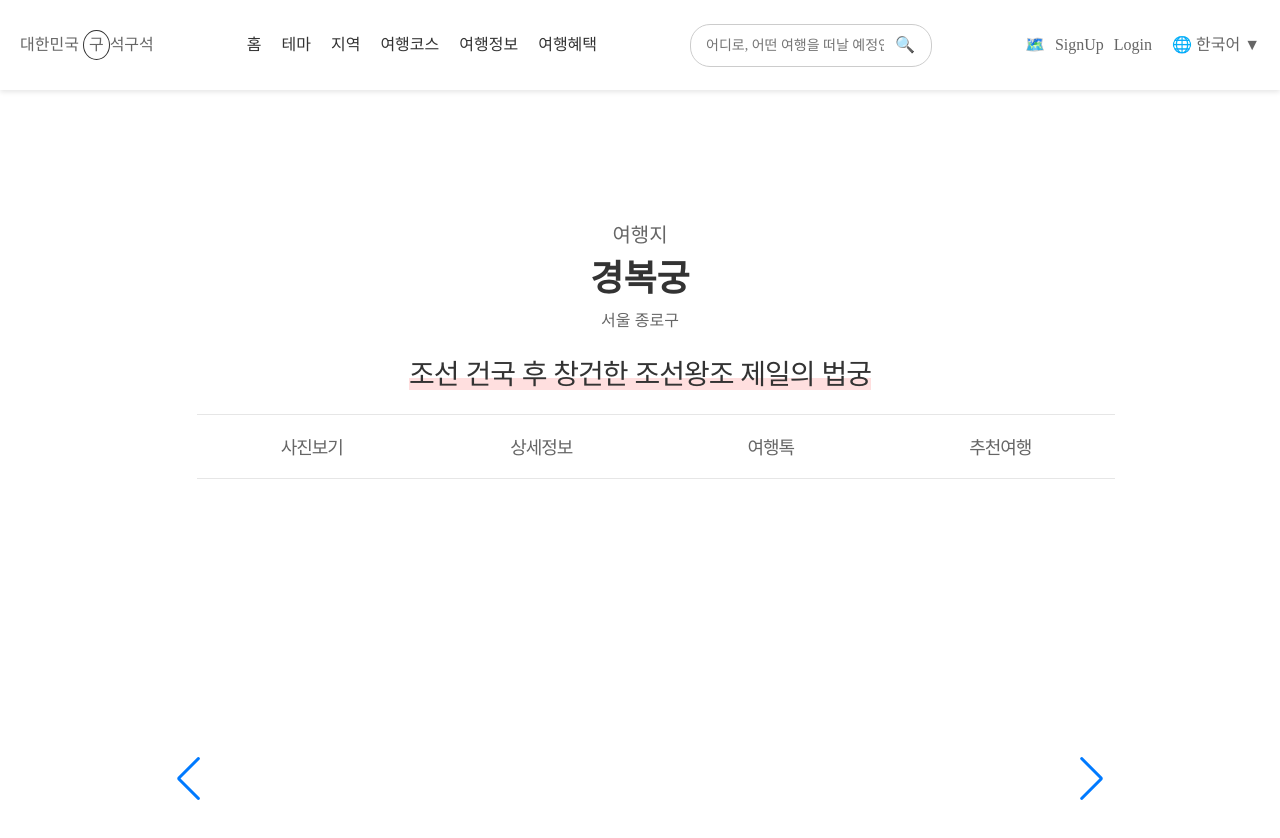
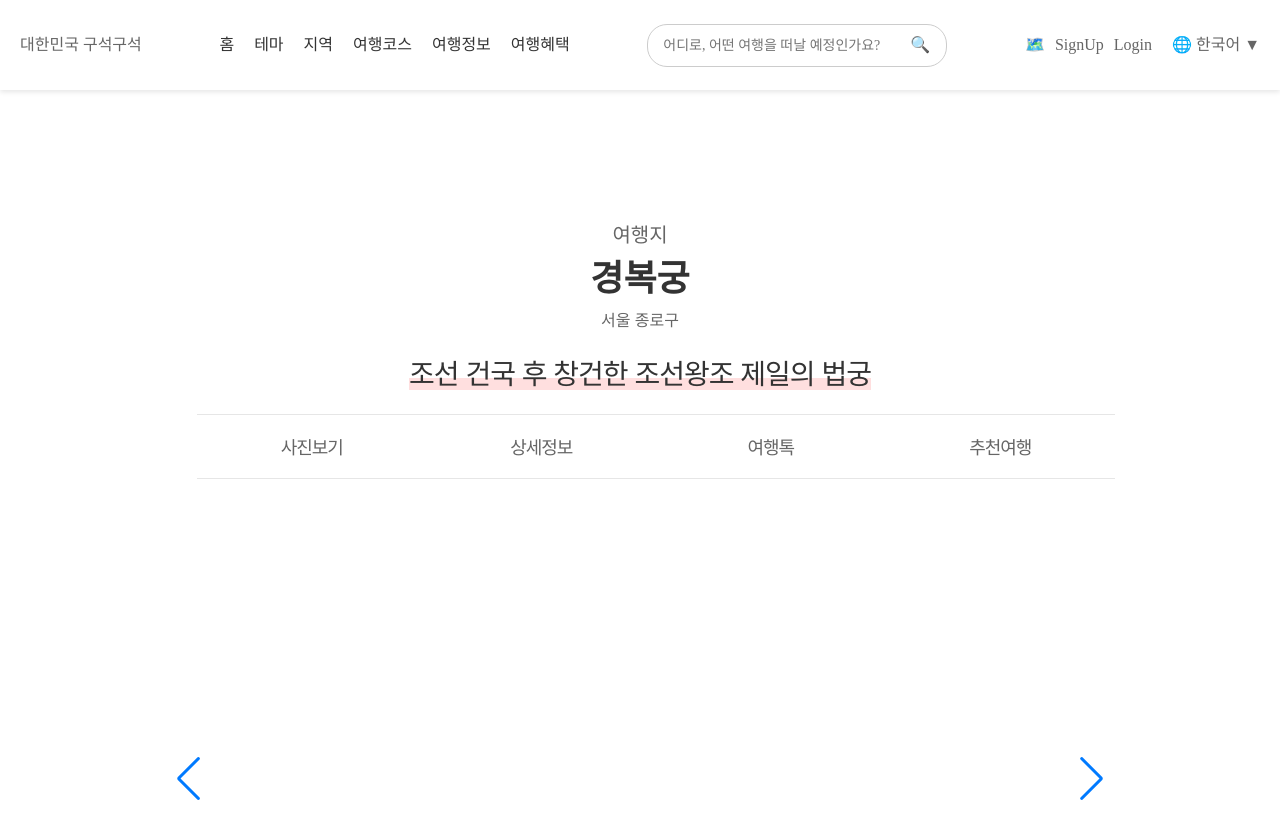
Before and after one commit to mytravel-project/mytravel-frontend, a plain HTML site: page detail.html in a window 1280 px wide. Shown: the top 838 px of the page. Drawn offline with nearby package versions, Linux system fonts and the light colour scheme; no server answers; a script that the page names is missing; a web font is replaced by a local one.

Commit message:
style: 네비게이션바 UI 개선

```diff
--- a/css/style.css
+++ b/css/style.css
@@ -127,13 +127,6 @@ table {
   color: #333;
 }
 
-.circle {
-  display: inline-block;
-  border: 1px solid #333;
-  border-radius: 50%;
-  padding: 2px 5px;
-}
-
 .nav-menu {
   list-style: none;
   display: flex;
@@ -153,6 +146,7 @@ table {
 }
 
 .search-container {
+  width: 300px;
   display: flex;
   align-items: center;
   border: 1px solid #ccc;
@@ -162,6 +156,7 @@ table {
 }
 
 .search-container input {
+  width: 100%;
   border: none;
   outline: none;
   font-size: 14px;
```
